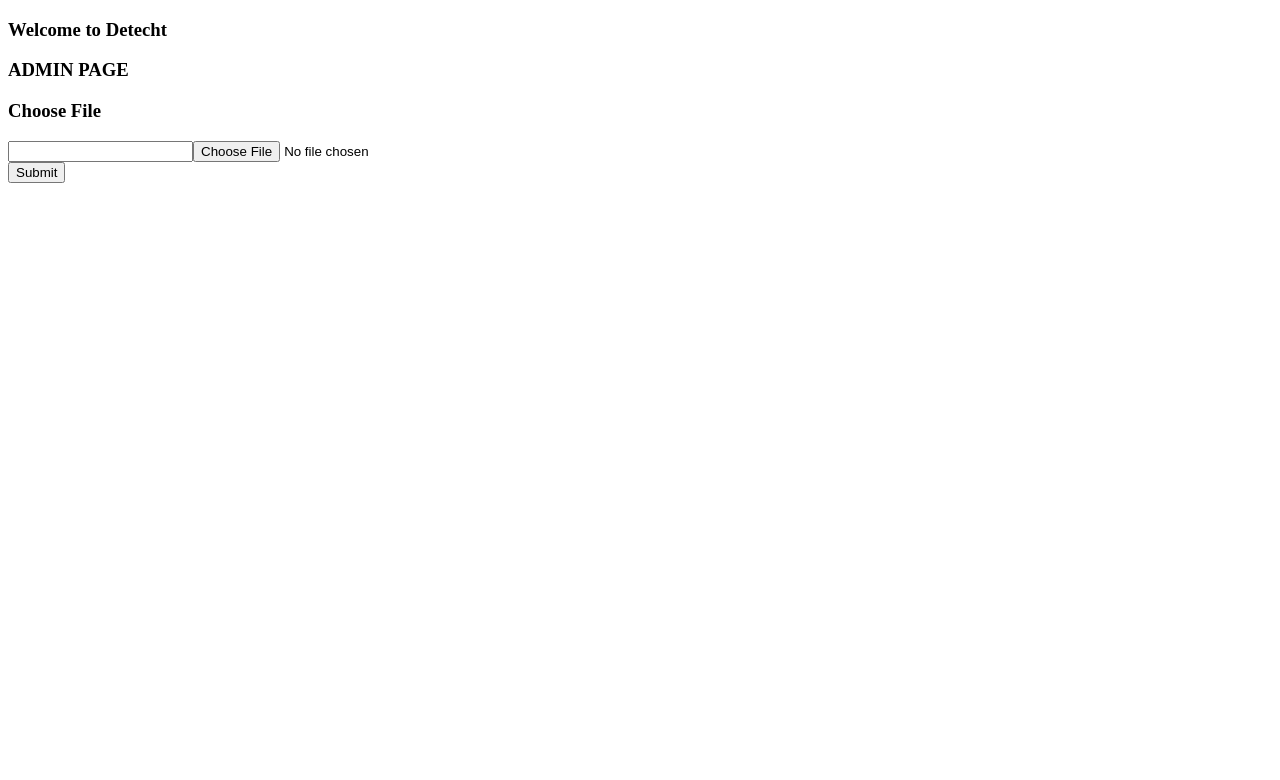
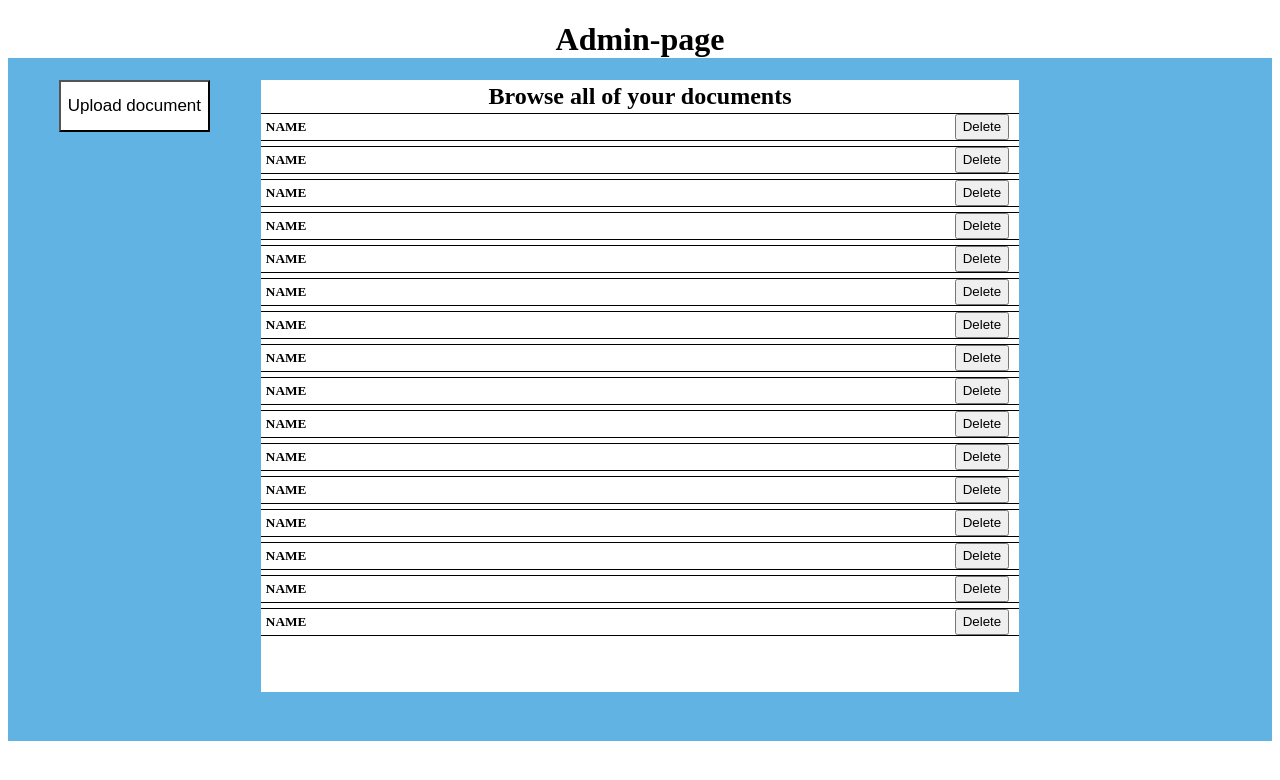
Before and after one commit to Asphelzhn/Cognitive-search-engine, an Angular app in the folder detecht-frontend/: page /admin in a window 1280 px wide. Shown: the top 780 px of the page. Built offline with nearby package versions, Linux system fonts and the light colour scheme.

Commit message:
Created a view to see the uploaded documents and added a delete button that sends a delete message to the console

```diff
--- a/detecht-frontend/src/app/admin-page/admin-page.component.html
+++ b/detecht-frontend/src/app/admin-page/admin-page.component.html
@@ -1,2 +1,48 @@
-<h3>ADMIN PAGE</h3>
-<app-upload-file></app-upload-file>
+
+<div class="container">
+  <div class="heading">
+    <h1>Admin-page</h1>
+  </div>
+  <div class="page-content">
+    <div class="upload-content">
+      <button class="upload-btn">Upload document</button>
+    </div>
+    <div class="view-content" >
+      <h2>Browse all of your documents</h2>
+      <div>
+        <div class="individual-content" *ngFor="let index of [0,1,2,3,4,5,6,7,8,9,10,11,12,13,14,15]">
+          <!-- let pdf of pdfs-->
+          <h5 class="card-heading">NAME</h5>
+          <!--{{pdf.name}}-->
+          <button type="submit" (click)="deletePDF('Name')">Delete</button>
+          <!-- deletePDF(pdf.name)-->
+        </div>
+      </div>
+    </div>
+    <div></div>
+  </div>
+
+
+</div>
+
+
+
+
+
+
+<!--
+<div>
+  <h3 class="heading">ADMIN PAGE</h3>
+  <div class="result-container col-6">
+    <button class=" btn btn-primary">Upload</button>
+    <div class="result-div" *ngFor="let index of [0,1,2,3,4,5]">
+      <div class="search-result-container row">
+        <div class="body">
+          <h5 class="card-heading"> NAME</h5>
+          <p class="card-text"> TEXT</p>
+        </div>
+      </div>
+    </div>
+  </div>
+  <app-upload-file></app-upload-file>
+</div> -->
--- a/detecht-frontend/src/app/admin-page/admin-page.component.scss
+++ b/detecht-frontend/src/app/admin-page/admin-page.component.scss
@@ -0,0 +1,63 @@
+.container{
+  background-color: #61B3E3;
+  height: 90vh;
+  width: 100%;
+
+}
+.page-content{
+  display: flex;
+  height: 100%;
+  width: 100%;
+  text-align: center;
+  .view-content{
+    width: 60%;
+    height: 85%;
+    overflow: scroll;
+    background-color: #ffffff;
+    h2{
+      margin:3px;
+    }
+    h5{
+      margin: 5px;
+    }
+  }
+  .upload-content{
+    width:20%;
+  }
+  .upload-btn {
+    background-color: #ffffff;
+    font-size: 17px;
+    padding: 14px 7px;
+    margin-top: 0px;
+  }
+  .upload-btn:hover {
+    background-color: #F0F0F0;
+    color: #000000;
+  }
+}
+
+.individual-content {
+  border-bottom: 1px solid;
+  border-top: 1px solid;
+  margin-top: 2px;
+  margin-bottom: 5px;
+  display: flex;
+  justify-content: space-between;
+
+  h5{
+    text-align: left;
+    margin-left: 5px;
+  }
+  button{
+    text-align: right;
+    margin-right: 10px;
+  }
+}
+
+.heading{
+  text-align: center;
+  background-color: #ffffff;
+  h1{
+    text-align: center;
+  }
+}
--- a/detecht-frontend/src/app/admin-page/admin-page.component.ts
+++ b/detecht-frontend/src/app/admin-page/admin-page.component.ts
@@ -19,5 +19,7 @@
 
   ngOnInit() {
   }
-
+  deletePDF(fileName: string): void {
+    console.log('Delete ' + fileName);
+  }
 }
--- a/detecht-frontend/src/app/admin-page/upload-file/upload-file.component.html
+++ b/detecht-frontend/src/app/admin-page/upload-file/upload-file.component.html
@@ -1,5 +1,5 @@
   <div class="row">
-    <div class="col-md-6 offset-md-3">
+    <div class="col-md-6 offset-md-3 upload-content">
       <h3>Choose File</h3>
       <div class="form-group">
         <input type="text" name="title" [(ngModel)]="fileTitle">
--- a/detecht-frontend/src/app/admin-page/upload-file/upload-file.component.scss
+++ b/detecht-frontend/src/app/admin-page/upload-file/upload-file.component.scss
@@ -0,0 +1,7 @@
+
+
+div {
+  .upload-content{
+    align:center;
+  }
+}
--- a/detecht-frontend/src/app/app.component.html
+++ b/detecht-frontend/src/app/app.component.html
@@ -1,3 +1 @@
-<h3>Welcome to Detecht</h3>
-
 <router-outlet></router-outlet>
```
